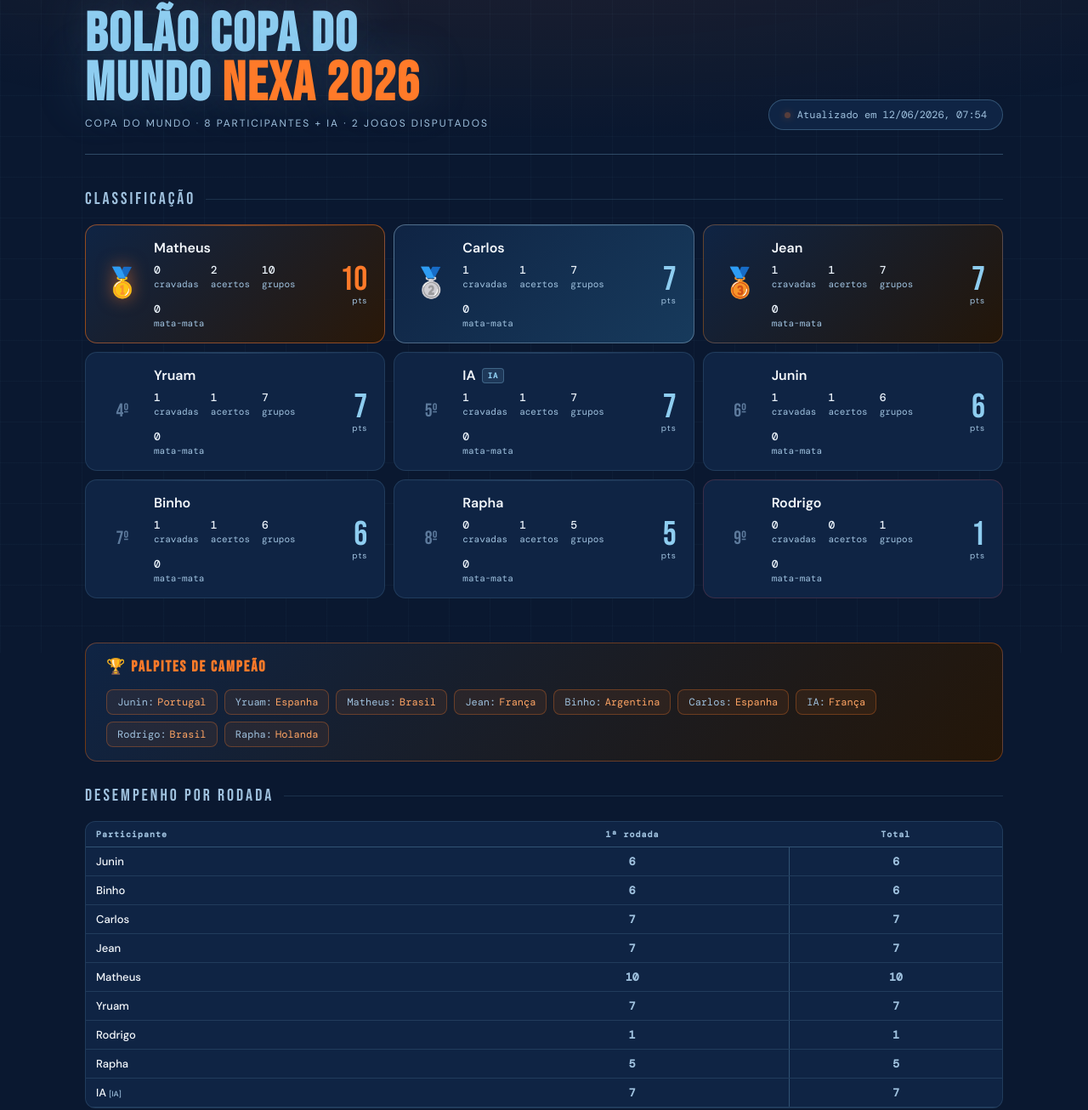
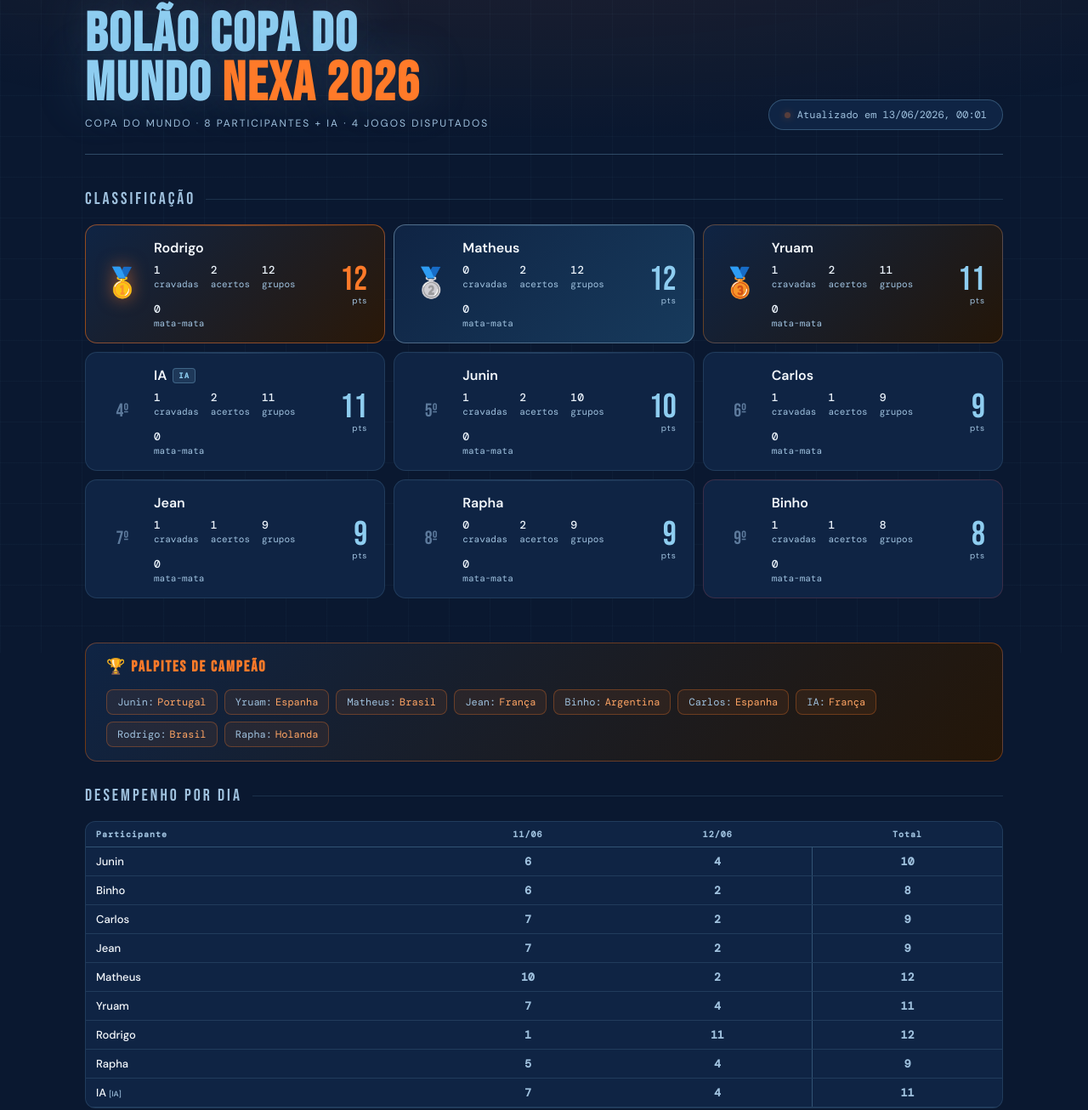
Before and after one commit to yruamkaffer/bolao_nexa_2026, a plain HTML site: page index.html in a window 1280 px wide. Shown: the part 32-1338 px from the top of the page at 85% size. Drawn offline with nearby package versions, Linux system fonts and the light colour scheme.

Commit message:
Add files via upload

```diff
--- a/index.html
+++ b/index.html
@@ -130,9 +130,9 @@ table.datatable tr:hover td{background:rgba(142,205,240,.04)}
   <header>
     <div class="hd-left">
       <h1>BOLÃO COPA DO<br>MUNDO <em>NEXA 2026</em></h1>
-      <p>Copa do Mundo · 8 participantes + IA · 2 jogos disputados</p>
+      <p>Copa do Mundo · 8 participantes + IA · 4 jogos disputados</p>
     </div>
-    <div class="stamp"><div class="dot"></div><span>Atualizado em 12/06/2026, 07:54</span></div>
+    <div class="stamp"><div class="dot"></div><span>Atualizado em 13/06/2026, 00:01</span></div>
   </header>
   <div id="app"></div>
 </div>
@@ -142,15 +142,15 @@ const PARTICIPANTES = ['Junin','Binho','Carlos','Jean','Matheus','Yruam','Rodrig
 
 const DATA = {
   ranking: [
-    {nome:"Matheus", pontos:10, cravadas:0, corretos:2, fase_grupos:10, mata_mata:0},
-    {nome:"Carlos",  pontos:7,  cravadas:1, corretos:1, fase_grupos:7,  mata_mata:0},
-    {nome:"Jean",    pontos:7,  cravadas:1, corretos:1, fase_grupos:7,  mata_mata:0},
-    {nome:"Yruam",   pontos:7,  cravadas:1, corretos:1, fase_grupos:7,  mata_mata:0},
-    {nome:"IA",      pontos:7,  cravadas:1, corretos:1, fase_grupos:7,  mata_mata:0},
-    {nome:"Junin",   pontos:6,  cravadas:1, corretos:1, fase_grupos:6,  mata_mata:0},
-    {nome:"Binho",   pontos:6,  cravadas:1, corretos:1, fase_grupos:6,  mata_mata:0},
-    {nome:"Rapha",   pontos:5,  cravadas:0, corretos:1, fase_grupos:5,  mata_mata:0},
-    {nome:"Rodrigo", pontos:1,  cravadas:0, corretos:0, fase_grupos:1,  mata_mata:0}
+    {nome:"Rodrigo", pontos:12, cravadas:1, corretos:2, fase_grupos:12, mata_mata:0},
+    {nome:"Matheus", pontos:12, cravadas:0, corretos:2, fase_grupos:12, mata_mata:0},
+    {nome:"Yruam",   pontos:11, cravadas:1, corretos:2, fase_grupos:11, mata_mata:0},
+    {nome:"IA",      pontos:11, cravadas:1, corretos:2, fase_grupos:11, mata_mata:0},
+    {nome:"Junin",   pontos:10, cravadas:1, corretos:2, fase_grupos:10, mata_mata:0},
+    {nome:"Carlos",  pontos:9,  cravadas:1, corretos:1, fase_grupos:9,  mata_mata:0},
+    {nome:"Jean",    pontos:9,  cravadas:1, corretos:1, fase_grupos:9,  mata_mata:0},
+    {nome:"Rapha",   pontos:9,  cravadas:0, corretos:2, fase_grupos:9,  mata_mata:0},
+    {nome:"Binho",   pontos:8,  cravadas:1, corretos:1, fase_grupos:8,  mata_mata:0}
   ],
   campeoes:[
     {nome:"Junin",palpite:"Portugal"},{nome:"Yruam",palpite:"Espanha"},{nome:"Matheus",palpite:"Brasil"},
@@ -158,28 +158,29 @@ const DATA = {
     {nome:"IA",palpite:"França"},{nome:"Rodrigo",palpite:"Brasil"},{nome:"Rapha",palpite:"Holanda"}
   ],
   desempenho_rodada: [
-    {rodada:"1ª rodada", pts:{Junin:6,Binho:6,Carlos:7,Jean:7,Matheus:10,Yruam:7,Rodrigo:1,Rapha:5,IA:7}},
+    {rodada:"11/06", pts:{Junin:6,Binho:6,Carlos:7,Jean:7,Matheus:10,Yruam:7,Rodrigo:1,Rapha:5,IA:7}},
+    {rodada:"12/06", pts:{Junin:4,Binho:2,Carlos:2,Jean:2,Matheus:2,Yruam:4,Rodrigo:11,Rapha:4,IA:4}},
   ],
   // Aproveitamento dos palpites (empate vs não-empate)
   aproveitamento: [
-    {nome:"Matheus", empate_pct:13, naoempate_pct:88, pts_empate:0, pts_naoempate:10, coeficiente:1.39},
-    {nome:"Carlos",  empate_pct:8,  naoempate_pct:92, pts_empate:1, pts_naoempate:6,  coeficiente:1.39},
-    {nome:"Jean",    empate_pct:13, naoempate_pct:88, pts_empate:1, pts_naoempate:6,  coeficiente:4.17},
-    {nome:"Yruam",   empate_pct:22, naoempate_pct:78, pts_empate:1, pts_naoempate:6,  coeficiente:4.17},
-    {nome:"IA",      empate_pct:7,  naoempate_pct:93, pts_empate:1, pts_naoempate:6,  coeficiente:13.89},
-    {nome:"Junin",   empate_pct:15, naoempate_pct:85, pts_empate:0, pts_naoempate:6,  coeficiente:4.17},
-    {nome:"Binho",   empate_pct:6,  naoempate_pct:94, pts_empate:0, pts_naoempate:6,  coeficiente:1.39},
-    {nome:"Rapha",   empate_pct:22, naoempate_pct:78, pts_empate:1, pts_naoempate:4,  coeficiente:8.33},
-    {nome:"Rodrigo", empate_pct:22, naoempate_pct:78, pts_empate:1, pts_naoempate:0,  coeficiente:6.94},
+    {nome:"Rodrigo", empate_pct:22, naoempate_pct:78, pts_empate:9, pts_naoempate:3,  coeficiente:6.94},
+    {nome:"Matheus", empate_pct:13, naoempate_pct:88, pts_empate:1, pts_naoempate:11, coeficiente:1.39},
+    {nome:"Yruam",   empate_pct:22, naoempate_pct:78, pts_empate:1, pts_naoempate:10, coeficiente:4.17},
+    {nome:"IA",      empate_pct:7,  naoempate_pct:93, pts_empate:1, pts_naoempate:10, coeficiente:13.89},
+    {nome:"Junin",   empate_pct:15, naoempate_pct:85, pts_empate:0, pts_naoempate:10, coeficiente:4.17},
+    {nome:"Carlos",  empate_pct:8,  naoempate_pct:92, pts_empate:1, pts_naoempate:8,  coeficiente:1.39},
+    {nome:"Jean",    empate_pct:13, naoempate_pct:88, pts_empate:2, pts_naoempate:7,  coeficiente:4.17},
+    {nome:"Rapha",   empate_pct:22, naoempate_pct:78, pts_empate:1, pts_naoempate:8,  coeficiente:8.33},
+    {nome:"Binho",   empate_pct:6,  naoempate_pct:94, pts_empate:1, pts_naoempate:7,  coeficiente:1.39},
   ],
   jogos:[
     {num:1,data:"11/06",hora:"16h",time1:"México",time2:"África do Sul",gols1:2,gols2:0,rodada:"1ª rodada",
      palpites:[{nome:"Junin",g1:2,g2:0},{nome:"Binho",g1:2,g2:0},{nome:"Carlos",g1:2,g2:0},{nome:"Jean",g1:2,g2:0},{nome:"Matheus",g1:2,g2:1},{nome:"Yruam",g1:2,g2:0},{nome:"Rodrigo",g1:2,g2:2},{nome:"Rapha",g1:2,g2:1},{nome:"IA",g1:2,g2:0}]},
     {num:2,data:"11/06",hora:"23h",time1:"Coréia do Sul",time2:"Tchéquia",gols1:2,gols2:1,rodada:"1ª rodada",
      palpites:[{nome:"Junin",g1:0,g2:0},{nome:"Binho",g1:0,g2:0},{nome:"Carlos",g1:1,g2:1},{nome:"Jean",g1:1,g2:1},{nome:"Matheus",g1:1,g2:0},{nome:"Yruam",g1:1,g2:1},{nome:"Rodrigo",g1:1,g2:2},{nome:"Rapha",g1:1,g2:1},{nome:"IA",g1:1,g2:1}]},
-    {num:3,data:"12/06",hora:"16h",time1:"Canadá",time2:"Bósnia",gols1:null,gols2:null,rodada:"1ª rodada",
+    {num:3,data:"12/06",hora:"16h",time1:"Canadá",time2:"Bósnia",gols1:1,gols2:1,rodada:"1ª rodada",
      palpites:[{nome:"Junin",g1:2,g2:1},{nome:"Binho",g1:0,g2:1},{nome:"Carlos",g1:0,g2:1},{nome:"Jean",g1:2,g2:1},{nome:"Matheus",g1:1,g2:0},{nome:"Yruam",g1:2,g2:1},{nome:"Rodrigo",g1:1,g2:1},{nome:"Rapha",g1:2,g2:1},{nome:"IA",g1:2,g2:1}]},
-    {num:4,data:"12/06",hora:"22h",time1:"Estados Unidos",time2:"Paraguai",gols1:null,gols2:null,rodada:"1ª rodada",
+    {num:4,data:"12/06",hora:"22h",time1:"Estados Unidos",time2:"Paraguai",gols1:4,gols2:1,rodada:"1ª rodada",
      palpites:[{nome:"Junin",g1:1,g2:0},{nome:"Binho",g1:1,g2:1},{nome:"Carlos",g1:0,g2:1},{nome:"Jean",g1:1,g2:1},{nome:"Matheus",g1:1,g2:1},{nome:"Yruam",g1:1,g2:0},{nome:"Rodrigo",g1:1,g2:0},{nome:"Rapha",g1:3,g2:2},{nome:"IA",g1:2,g2:0}]},
     {num:5,data:"13/06",hora:"16h",time1:"Catar",time2:"Suíça",gols1:null,gols2:null,rodada:"1ª rodada",
      palpites:[{nome:"Junin",g1:0,g2:1},{nome:"Binho",g1:0,g2:2},{nome:"Carlos",g1:0,g2:2},{nome:"Jean",g1:0,g2:2},{nome:"Matheus",g1:0,g2:1},{nome:"Yruam",g1:0,g2:2},{nome:"Rodrigo",g1:0,g2:1},{nome:"Rapha",g1:0,g2:1},{nome:"IA",g1:0,g2:2}]},
@@ -423,7 +424,7 @@ function renderDesempenho(){
   const allPtsList = rodadas.map(r=>Object.values(r.pts));
   const maxByRodada = allPtsList.map(vals=>Math.max(...vals));
   return`<div class="table-wrap">
-    <div class="stitle">Desempenho por Rodada</div>
+    <div class="stitle">Desempenho por Dia</div>
     <div class="table-inner">
       <table class="datatable">
         <thead><tr>
```
